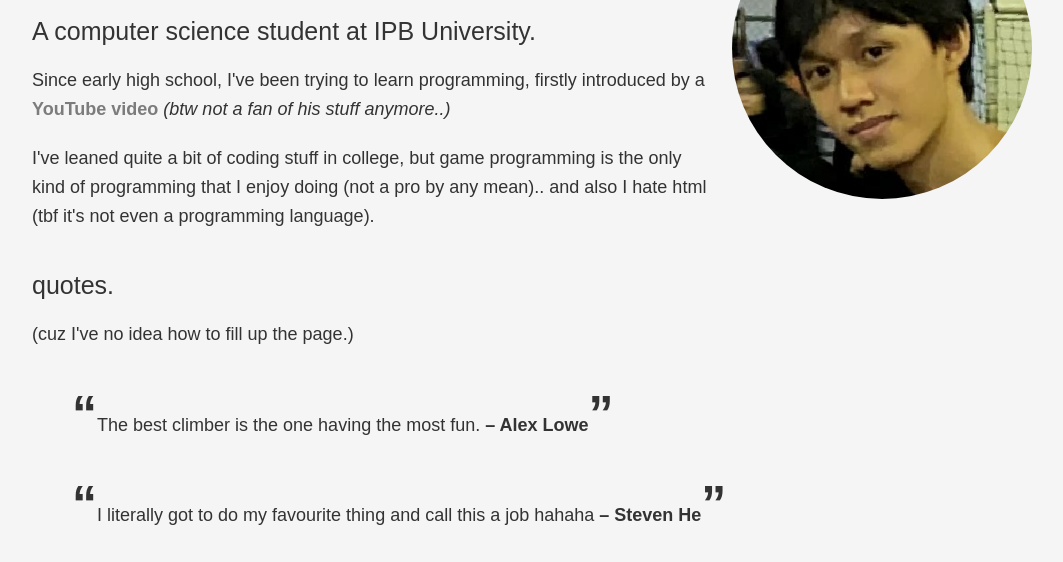
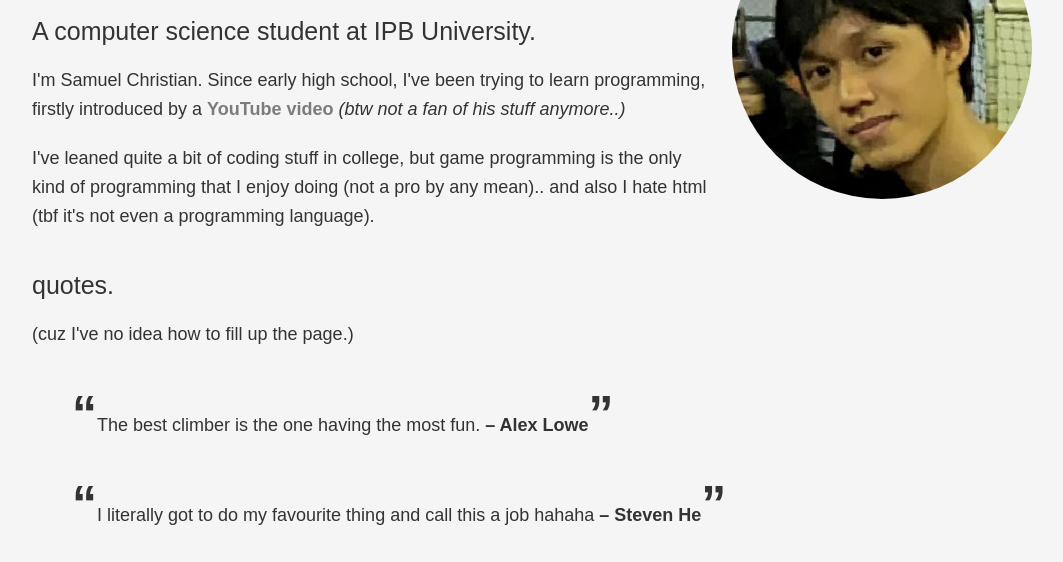
Before and after one commit to Maybeme06/maybeme06.github.io, a plain HTML site: page index.html in a window 1280 px wide. Shown: the part 227-789 px from the top of the page, without its empty margins (108-1171 px from the left). Drawn offline with Linux system fonts and the light colour scheme.

Commit message:
change stuff

```diff
--- a/samuel_christian.html
+++ b/index.html
@@ -14,7 +14,7 @@
             <div class="about-text">
                 <h1>about.</h1>
                 <h2>A computer science student at IPB University.</h2>
-                <p>Since early high school, I've been trying to learn programming,
+                <p>I'm Samuel Christian. Since early high school, I've been trying to learn programming,
                     firstly introduced by a <b><a href="https://www.youtube.com/watch?v=-LZojgpkb-E">YouTube video</a></b>
                     <i>(btw not a fan of his stuff anymore..)</i>
                 </p>
```
